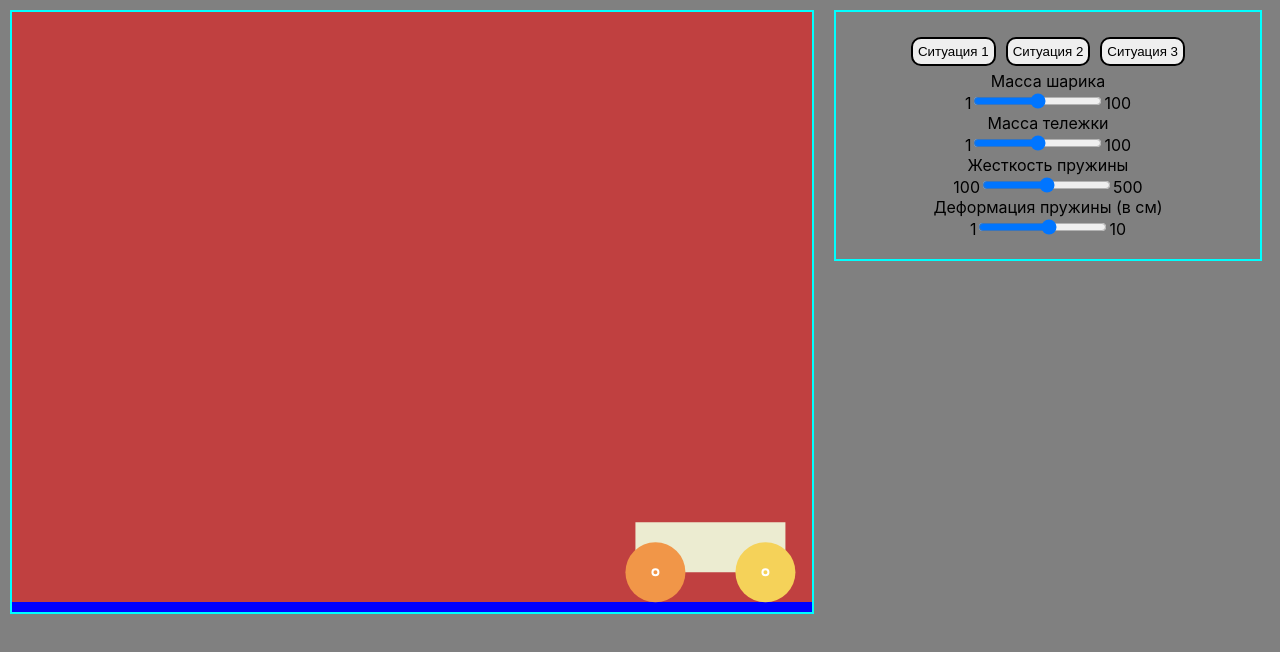
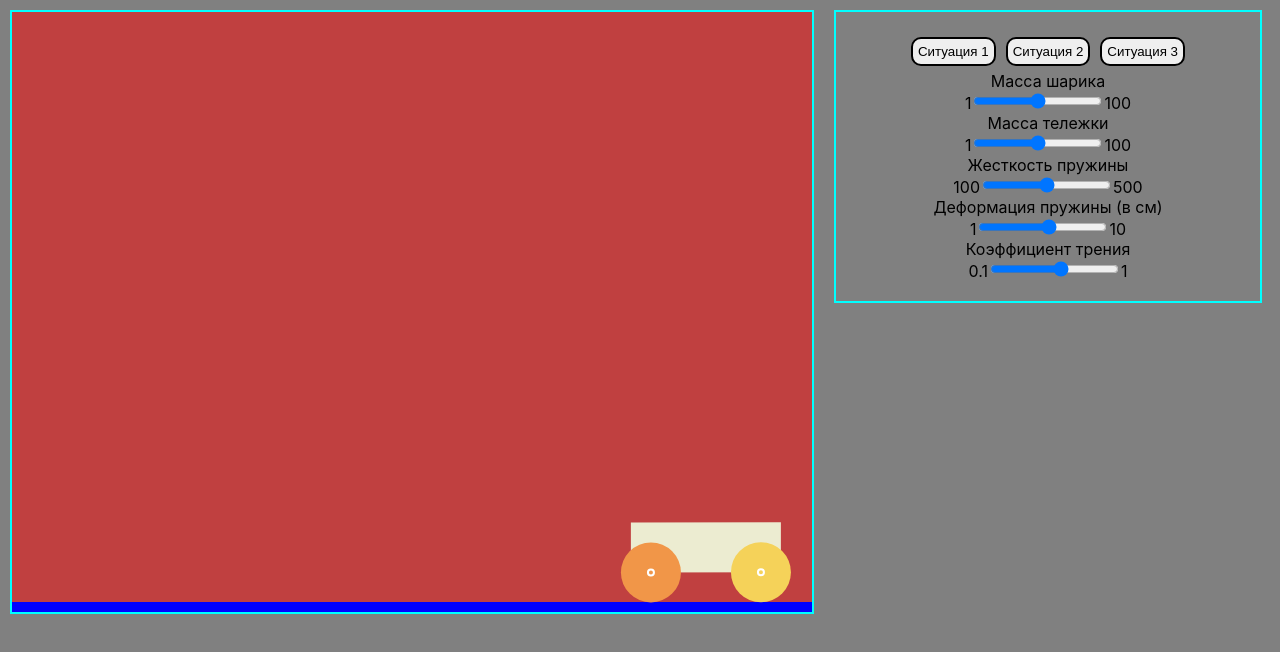
Before and after one commit to SolidSn4ke/PhysicsProject, a React app in the folder front/: page / in a window 1280 px wide. Built offline with nearby package versions, Linux system fonts and the light colour scheme.

Commit message:
feat: add friction and placeholder for sliders

```diff
--- a/front/src/css/Main.css
+++ b/front/src/css/Main.css
@@ -4,14 +4,14 @@
     width: 100%;
 }
 
-#graph{
+#graph {
     border: 2px solid aqua;
     width: auto;
     height: 600px;
     margin: 10px;
 }
 
-#controls{
+#controls {
     display: table-column;
     text-align: center;
     border: 2px solid aqua;
@@ -21,20 +21,28 @@
     padding: 20px;
 }
 
-#cases{
+#cases {
     text-align: center;
     display: flex;
     align-items: center;
     justify-content: center;
 }
 
-.scenarioButton{
+.scenarioButton {
     padding: 5px;
     margin: 5px;
     border: 2px solid;
     border-radius: 10px;
 }
 
+.hide {
+    display: none;
+}
+
+.inputSlider:hover + .hide {
+    display: block;
+}
+
 body {
     background: grey;
 }
--- a/front/src/js/caseSlice.js
+++ b/front/src/js/caseSlice.js
@@ -4,11 +4,12 @@ export const caseSlice = createSlice({
     name: 'cases',
     initialState: {
         case: 1,
-        ballMass: 1,
-        stiffness: 1,
-        deformation: 1,
-        carMass: 2,
-        car2Mass: 2
+        ballMass: 50,
+        stiffness: 300,
+        deformation: 5,
+        carMass: 50,
+        car2Mass: 50,
+        friction: 0.5
     },
     reducers: {
         changeCase: (state, action) => {
@@ -28,10 +29,13 @@ export const caseSlice = createSlice({
         },
         changeCar2Mass: (state, action) => {
           state.car2Mass = action.payload
+        },
+        changeFriction: (state, action) => {
+            state.friction = action.payload
         }
     }
 })
 
-export const {changeCase, changeBallMass, changeStiffness, changeDeformation, changeCarMass, changeCar2Mass} = caseSlice.actions
+export const {changeCase, changeBallMass, changeStiffness, changeDeformation, changeCarMass, changeCar2Mass, changeFriction} = caseSlice.actions
 
 export default caseSlice.reducer
--- a/front/src/react-components/Main.js
+++ b/front/src/react-components/Main.js
@@ -6,6 +6,7 @@ import {
     changeCarMass,
     changeCase,
     changeDeformation,
+    changeFriction,
     changeStiffness
 } from "../js/caseSlice";
 import {useDispatch, useSelector} from "react-redux";
@@ -21,10 +22,11 @@ function Main() {
     const deformation = useSelector((state) => state.deformation)
     const carMass = useSelector((state) => state.carMass)
     const car2Mass = useSelector((state) => state.car2Mass)
+    const friction = useSelector((state) => state.friction)
     const dispatch = useDispatch();
 
     /** 3 случай */
-    if (cases === 3){
+    if (cases === 3) {
 
     }
 
@@ -35,7 +37,7 @@ function Main() {
                 {/** Блок с графикой */}
                 <div id={"graph"}>
                     <Scene ballMass={ballMass} k={stiffness} x={deformation} carMass={carMass} car2Mass={car2Mass}
-                           cases={cases}/>
+                           cases={cases} friction={friction}/>
                 </div>
                 {/** Блок с элементами управления*/}
                 <div id={"controls"}>
@@ -50,15 +52,22 @@ function Main() {
                     <Slider id={"ballSlider"} value={"Масса шарика"} min={1} max={100} onChange={(e) => {
                         dispatch(changeBallMass(e.target.value))
                     }}/>
+                    <div className={"hide"}>{ballMass}</div>
                     <Slider id={"cartSlider"} value={"Масса тележки"} min={1} max={100}
                             onChange={(e) => dispatch(changeCarMass(e.target.value))}/>
-                    <Slider value={"Жесткость пружины"} min={100} max={500} onChange={(e) => {
-                        dispatch(changeStiffness(e.target.value))
-                    }}/>
+                    <div className={"hide"}>{carMass}</div>
+                    <Slider value={"Масса второй тележки"} min={1} max={10}
+                            onChange={(e) => dispatch(changeCar2Mass(e.target.value))}/>
+                    <div className={"hide"}>{car2Mass}</div>
+                    <Slider value={"Жесткость пружины"} min={100} max={500}
+                            onChange={(e) => dispatch(changeStiffness(e.target.value))}/>
+                    <div className={"hide"}>{stiffness}</div>
                     <Slider value={"Деформация пружины (в см)"} max={10} min={1}
                             onChange={(e) => dispatch(changeDeformation(e.target.value))}/>
-                    <Slider value={"Масса второй тележки"} min={1} max={10}
-                            onChange={(e) => dispatch(changeCar2Mass(e.target.value))}/>
+                    <div className={"hide"}>{deformation}</div>
+                    <Slider value={"Коэффициент трения"} min={0.1} max={1}
+                            onChange={(e) => dispatch(changeFriction(e.target.value))} step={0.1}/>
+                    <div className={"hide"}>{friction}</div>
                 </div>
             </div>
         )
@@ -69,7 +78,8 @@ function Main() {
         <div className="wrapper">
             {/** Блок с графикой */}
             <div id={"graph"}>
-                <Scene ballMass={ballMass} k={stiffness} x={deformation} carMass={carMass} cases={cases}/>
+                <Scene ballMass={ballMass} k={stiffness} x={deformation} carMass={carMass} cases={cases}
+                       friction={friction}/>
             </div>
             {/** Блок с элементами управления*/}
             <div id={"controls"}>
@@ -84,12 +94,19 @@ function Main() {
                 <Slider id={"ballSlider"} value={"Масса шарика"} min={1} max={100} onChange={(e) => {
                     dispatch(changeBallMass(e.target.value))
                 }}/>
+                <div className={"hide"}>{ballMass}</div>
                 <Slider id={"cartSlider"} value={"Масса тележки"} min={1} max={100}
                         onChange={(e) => dispatch(changeCarMass(e.target.value))}/>
+                <div className={"hide"}>{carMass}</div>
                 <Slider value={"Жесткость пружины"} min={100} max={500}
                         onChange={(e) => dispatch(changeStiffness(e.target.value))}/>
+                <div className={"hide"}>{stiffness}</div>
                 <Slider value={"Деформация пружины (в см)"} max={10} min={1}
                         onChange={(e) => dispatch(changeDeformation(e.target.value))}/>
+                <div className={"hide"}>{deformation}</div>
+                <Slider value={"Коэффициент трения"} min={0.1} max={1}
+                        onChange={(e) => dispatch(changeFriction(e.target.value))} step={0.1}/>
+                <div className={"hide"}>{friction}</div>
             </div>
         </div>
     );
--- a/front/src/react-components/Scene.js
+++ b/front/src/react-components/Scene.js
@@ -23,7 +23,7 @@ const Scene = (props) => {
     const boxRef = useRef(null);
     const canvasRef = useRef(null);
 
-    function newCar(xx, yy, width, height, wheelSize) {
+    function newCar(xx, yy, width, height, wheelSize, mass) {
         const Body = Matter.Body,
             Bodies = Matter.Bodies,
             Composite = Matter.Composite,
@@ -37,7 +37,7 @@ const Scene = (props) => {
 
         const car = Composite.create({label: 'Car'}),
             body = Bodies.rectangle(xx, yy, width, height, {
-                mass: props.carMass,
+                mass: mass,
                 collisionFilter: {
                     group: group
                 },
@@ -48,16 +48,16 @@ const Scene = (props) => {
             collisionFilter: {
                 group: group
             },
-            mass: props.carMass,
-            friction: 0.8
+            mass: mass,
+            friction: props.friction
         });
 
         const wheelB = Bodies.circle(xx + wheelBOffset, yy + wheelYOffset, wheelSize, {
             collisionFilter: {
                 group: group
             },
-            mass: props.carMass,
-            friction: 0.8
+            mass: mass,
+            friction: props.friction
         });
 
         const axelA = Constraint.create({
@@ -134,7 +134,7 @@ const Scene = (props) => {
         /** Сцена для первого случая*/
         if (props.cases === 1){
             let scale = 1
-            car = newCar(700, 540, 150 * scale, 50 * scale, 30 * scale);
+            car = newCar(700, 540, 150 * scale, 50 * scale, 30 * scale, props.carMass);
 
             ball = Bodies.circle(700, 450, 10, {
                 restitution: 0.9,
@@ -150,8 +150,8 @@ const Scene = (props) => {
         /** Сцена для второго случая*/
         if (props.cases === 2){
             let scale = 1
-            car = newCar(700, 540, 150 * scale, 50 * scale, 30 * scale);
-            const car2 = newCar(400, 540, 150 * scale, 50 * scale, 30 * scale)
+            car = newCar(700, 540, 150 * scale, 50 * scale, 30 * scale, props.carMass);
+            const car2 = newCar(400, 540, 150 * scale, 50 * scale, 30 * scale, props.car2Mass)
 
             ball = Bodies.circle(700, 450, 10, {
                 restitution: 0.9,
@@ -177,7 +177,11 @@ const Scene = (props) => {
         const runner = Runner.create();
         Runner.run(runner, engine)
         Render.run(render);
-    }, [props.ballMass, props.x, props.k, props.carMass, props.cases]);
+
+        return () => {
+            Matter.Engine.clear(engine)
+        }
+    }, [props.ballMass, props.x, props.k, props.carMass, props.cases, props.car2Mass, props.friction]);
 
     return (
         <div ref={boxRef}>
--- a/front/src/react-components/Slider.js
+++ b/front/src/react-components/Slider.js
@@ -6,12 +6,12 @@ import React from "react";
  *  min - минимальное значение
  *  max - максимальное значение
  * */
-const Slider = ({id, value, min, max, onChange}) => {
+const Slider = ({id, value, min, max, onChange, step}) => {
     return (
-        <div>
+        <div className={"inputSlider"}>
             <label htmlFor={id}>{"" + value}</label><br/>
             <label htmlFor={id}>{min}</label>
-            <input type={"range"} id={id} className={"inputSlider"} min={min} max={max} onInput={onChange}/>
+            <input type={"range"} id={id} min={min} max={max} onInput={onChange} step={step}/>
             <label htmlFor={id}>{max}</label>
         </div>
     )
```
